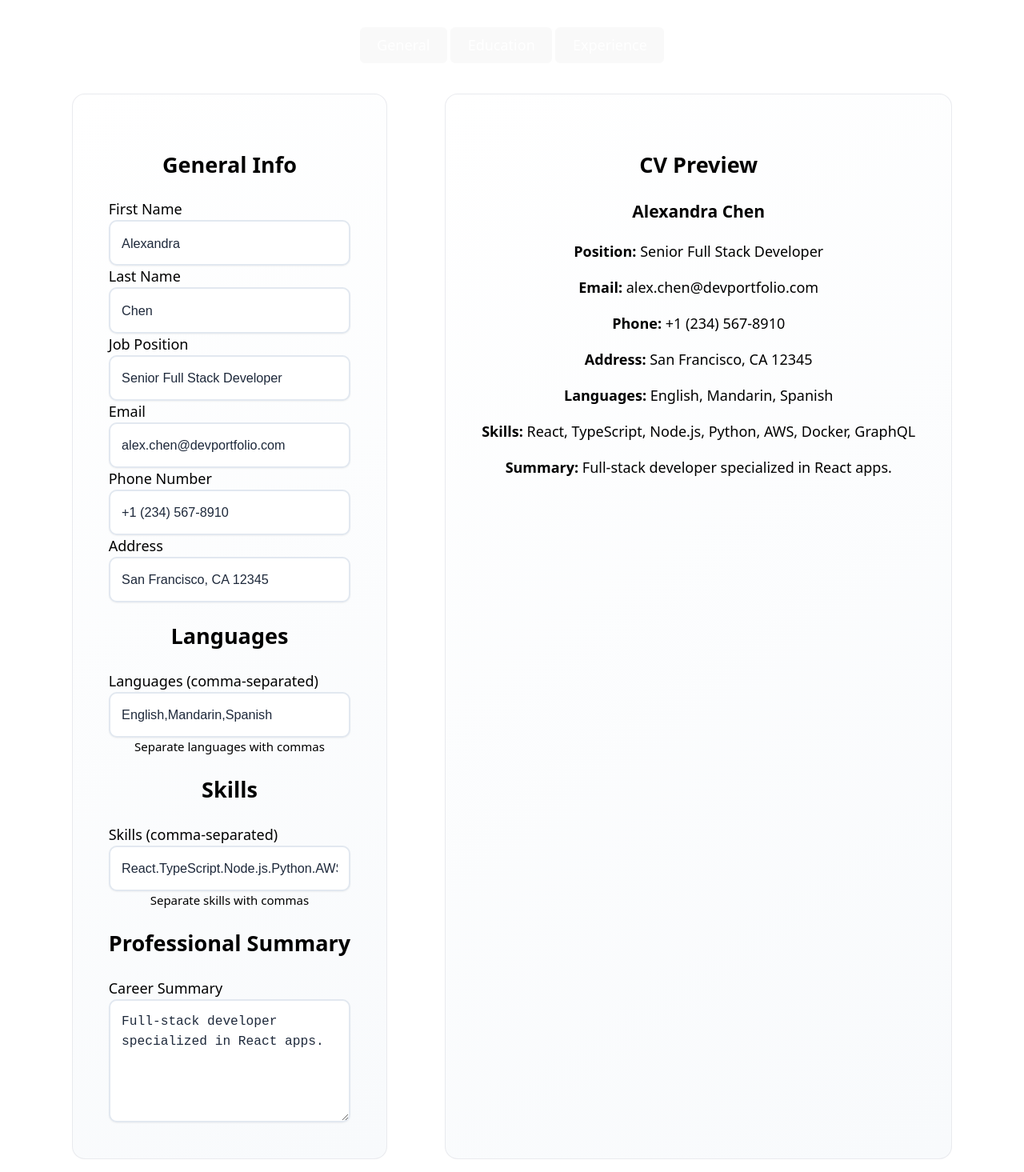
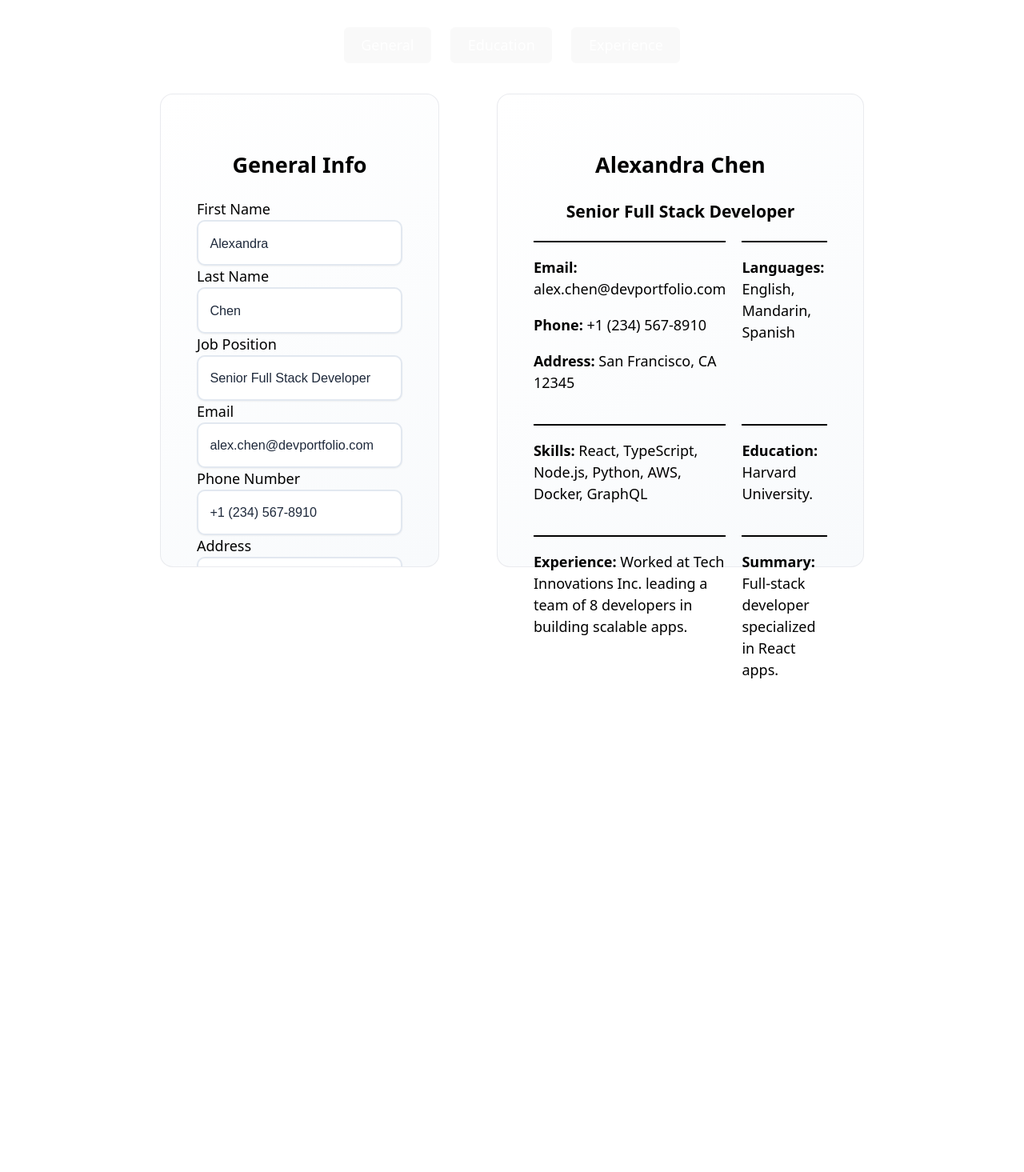
Before and after one commit to NickW16/CV-Application, a React (Vite) app: page / in a window 1280 px wide. Shown: the part 145-1610 px from the top of the page at 80% size. After the commit the page ends 1014 px from the top, so only its background shows below. Built offline with nearby package versions, Linux system fonts and the light colour scheme.

Commit message:
Add input formating and some ideas of layouts. CV looks way better now

```diff
--- a/src/App.css
+++ b/src/App.css
@@ -1,6 +1,5 @@
 /* default code */
 #root {
-  max-width: 1280px;
   margin: 0 auto;
   padding: 2rem;
   text-align: center;
--- a/src/components/CV-form.jsx
+++ b/src/components/CV-form.jsx
@@ -10,7 +10,10 @@ export default function CVform() {
          address: 'San Francisco, CA 12345',
          languages: ['English', 'Mandarin', 'Spanish'],
          skills: ['React', 'TypeScript', 'Node.js', 'Python', 'AWS', 'Docker', 'GraphQL'],
+         education: 'Harvard University.',
+         experience: 'Worked at Tech Innovations Inc. leading a team of 8 developers in building scalable apps.',
          summary: 'Full-stack developer specialized in React apps.',
+
    });
 
    // handle input changes:
@@ -125,12 +128,36 @@ export default function CVform() {
                   type="text"
                   className="form-input"
                   name="skills"
-                  value={formData.skills.join('.')}
+                  value={formData.skills.join(',')}
                   onChange={(e) => handleArrayChange(e, 'skills')}
                />
             <small className="input-hint">Separate skills with commas</small>
             </div>
 
+            <h2>Education</h2>
+            <div className="input-section">
+               <label htmlFor="education"></label>
+               <textarea
+                  type="text"
+                  className="form-input"
+                  name="education"
+                  value={formData.education}
+                  onChange={handleChange}
+                  rows="5"
+               />
+            </div>
+            <h2>Experience</h2>
+            <div className="input-section">
+               <label htmlFor="experience">Experience</label>
+               <textarea
+                  type="text"
+                  className="form-input"
+                  name="experience"
+                  value={formData.experience}
+                  onChange={(e) => handleArrayChange(e, 'experience')}
+                  rows="5"
+               />
+            </div>
             <h2>Professional Summary</h2>
             <div className="input-section">
                <label htmlFor="summary">Career Summary</label>
@@ -143,20 +170,40 @@ export default function CVform() {
                   rows="5"
                />
             </div>
+
          </form>
 
          {/*Preview Section */}
          <div className="cv-preview">
-         <h2>CV Preview</h2>
+         <h2>{formData.firstName} {formData.lastName}</h2>
+         <h3>{formData.jobPosition}</h3>
          <div className="preview-content">
-            <h3>{formData.firstName} {formData.lastName}</h3>
-            <p><strong>Position:</strong> {formData.jobPosition}</p>
-            <p><strong>Email:</strong> {formData.email}</p>
-            <p><strong>Phone:</strong> {formData.phoneNumber}</p>
-            <p><strong>Address:</strong> {formData.address}</p>
-            <p><strong>Languages:</strong> {formData.languages.join(', ')}</p>
-            <p><strong>Skills:</strong> {formData.skills.join(', ')}</p>
+            <div className="cv-info-section">
+
+               <p><strong>Email:</strong> {formData.email}</p>
+               <p><strong>Phone:</strong> {formData.phoneNumber}</p>
+               <p><strong>Address:</strong> {formData.address}</p>
+            </div>
+
+            <div className="cv-info-section">
+               <p><strong>Languages:</strong> {formData.languages.join(', ')}</p>
+            </div>
+
+            <div className="cv-info-section">
+               <p><strong>Skills:</strong> {formData.skills.join(', ')}</p>
+            </div>
+
+            <div className="cv-info-section">
+            <p><strong>Education:</strong> {formData.education}</p>
+            </div>
+
+            <div className="cv-info-section">
+            <p><strong>Experience:</strong> {formData.experience}</p>
+            </div>
+
+            <div className="cv-info-section">
             <p><strong>Summary:</strong> {formData.summary}</p>
+            </div>
          </div>
         </div>
 
--- a/src/index.css
+++ b/src/index.css
@@ -3,6 +3,9 @@
   font-size: 18px;
   line-height: 1.5;
   font-weight: 400;
+
+  display: flex;
+  justify-content: center; /* crucial for centering the app*/
 
   color-scheme: light dark;
   color: rgba(255, 255, 255, 0.87);
@@ -24,9 +27,10 @@ a:hover {
 }
 
 body {
+  justify-self: center;
+  align-self: center;
   margin: 0;
-  display: flex;
-  place-items: center;
+  width: 80%;
   min-width: 320px;
   min-height: 100vh;
 }
@@ -75,8 +79,17 @@ button:focus-visible {
    flex-direction: column;
 }
 
+#buttons {
+   display: flex;
+   justify-content: center;
+   gap: 20px;
+}
+
 .cv-form {
+   width: 35%;
+   height: 500px;
    color: black;
+   overflow: auto;
    background: linear-gradient(145deg, #ffffff, #f8fafc);
    padding: 2.5rem;
    margin: 2rem;
@@ -111,6 +124,8 @@ label {
 }
 
 .cv-preview {
+   width: 50%;
+   height: 500px;
    color: black;
    background: linear-gradient(145deg, #ffffff, #f8fafc);
    padding: 2.5rem;
@@ -118,3 +133,18 @@ label {
    border-radius: 16px;
    border: 1px solid rgba(229, 231, 235, 0.8);
 }
+
+.preview-content {
+   display: grid;
+   grid-template-columns: 1fr 1fr;
+   grid-auto-rows: min-content;
+   margin-top: 20px;
+   gap: 20px;
+}
+
+.cv-info-section {
+   display: block;
+   text-align: left;
+   align-items: start;
+   border-top: 2px solid black;
+}
```
Lines whose indentation alone changed are shown as unchanged.
